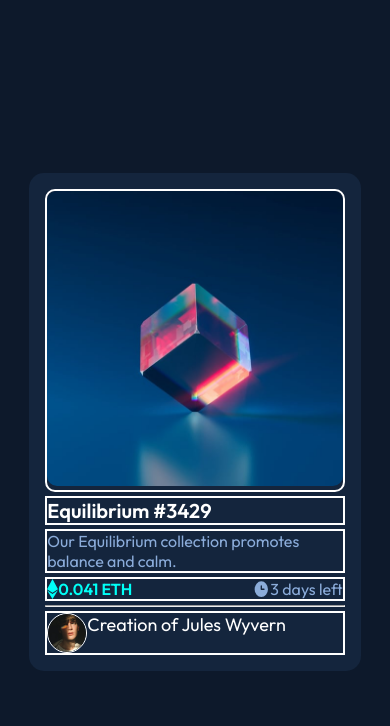
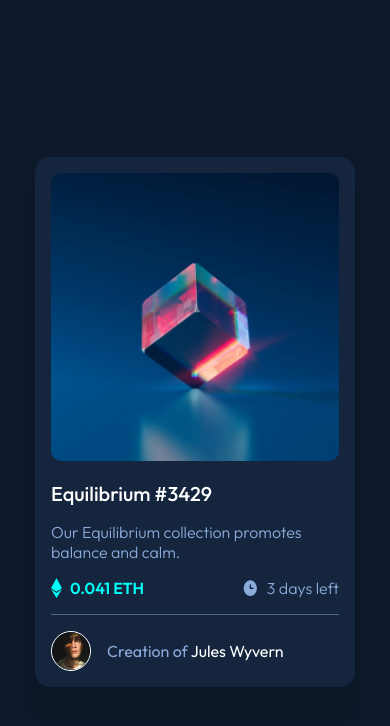
Before and after one commit to olayemiibrahim/nft-preview-card-component-main, a plain HTML site: page index.html in a window 390 px wide. Drawn offline with Linux system fonts and the light colour scheme.

Commit message:
everything working and responsive :)

```diff
--- a/index.css
+++ b/index.css
@@ -8,6 +8,7 @@
 
 :root {
     --soft-blue: hsl(215, 51%, 70%);
+    --soft-blue-opaque: hsla(215, 51%,70%, 0.5);
     --cyan: hsl(178, 100%, 50%);
     --main-bg: hsl(217, 54%, 11%);
     --card-bg: hsl(216, 50%, 16%);
@@ -52,15 +53,16 @@ body p{
     background-color: var(--card-bg);
     border-radius: 15px;
     margin: 7.5%;
+    box-shadow: 0 1.875rem 0  0.313rem #0C1828;
+    max-width: 20rem;
 }
 
 .main-box.grid-container {
     padding: 1rem;
-    gap: 0.25rem;
+    gap: 1rem;
 }
 
 .main-box .item{
-    border: 2px solid white;
     color: white;
 }
 
@@ -76,12 +78,12 @@ body p{
 
 .main-box .item:nth-child(2) h2{
     font-size: 1.25em;
-    font-weight: 600;
+    font-weight: 500;
 }
 
 .main-box .item:nth-child(3) p{
     font-size: 1em;
-    font-weight: 400;
+    font-weight: 300;
     color: var(--soft-blue);
 }
 
@@ -92,23 +94,40 @@ body p{
     justify-content: space-between;
 }
 
+.main-box .item:nth-child(4).flexbox-container div.flexbox-container{
+    gap: 0.5rem;
+}
+
 .main-box .item:nth-child(4) div:first-child {
     color: var(--cyan);
     font-weight: 600;
 }
 
 .main-box .item:nth-child(4) div:nth-child(2) {
-    font-weight: 400;
+    font-weight: 300;
     color: var(--soft-blue);
 }
 
-#pickme {
+.main-box .item:nth-child(5){
+    border: 0;
+    border-top: 0.5px solid var(--soft-blue-opaque);
+}
+
+.main-box .item:nth-child(6).flexbox-container {
+    align-items: center;
+    gap: 1rem;
+}
+
+.main-box .item:nth-child(6) img {
     width: 2.5rem;
     border: 1px solid white;
     border-radius: 100%;
 }
 
-.main-box .item:nth-child(5) p {
-    border: 1px solid white !important;
+.main-box .item:nth-child(6) p{
+    font-size: 1rem;
     color: var(--soft-blue);
 }
+.main-box .item:nth-child(6) p span{
+    color: white;
+}
--- a/index.html
+++ b/index.html
@@ -42,7 +42,7 @@
     </div>
 
 
-    <hr>
+    <hr class="item">
 
 
     <div class="item flexbox-container">
```
